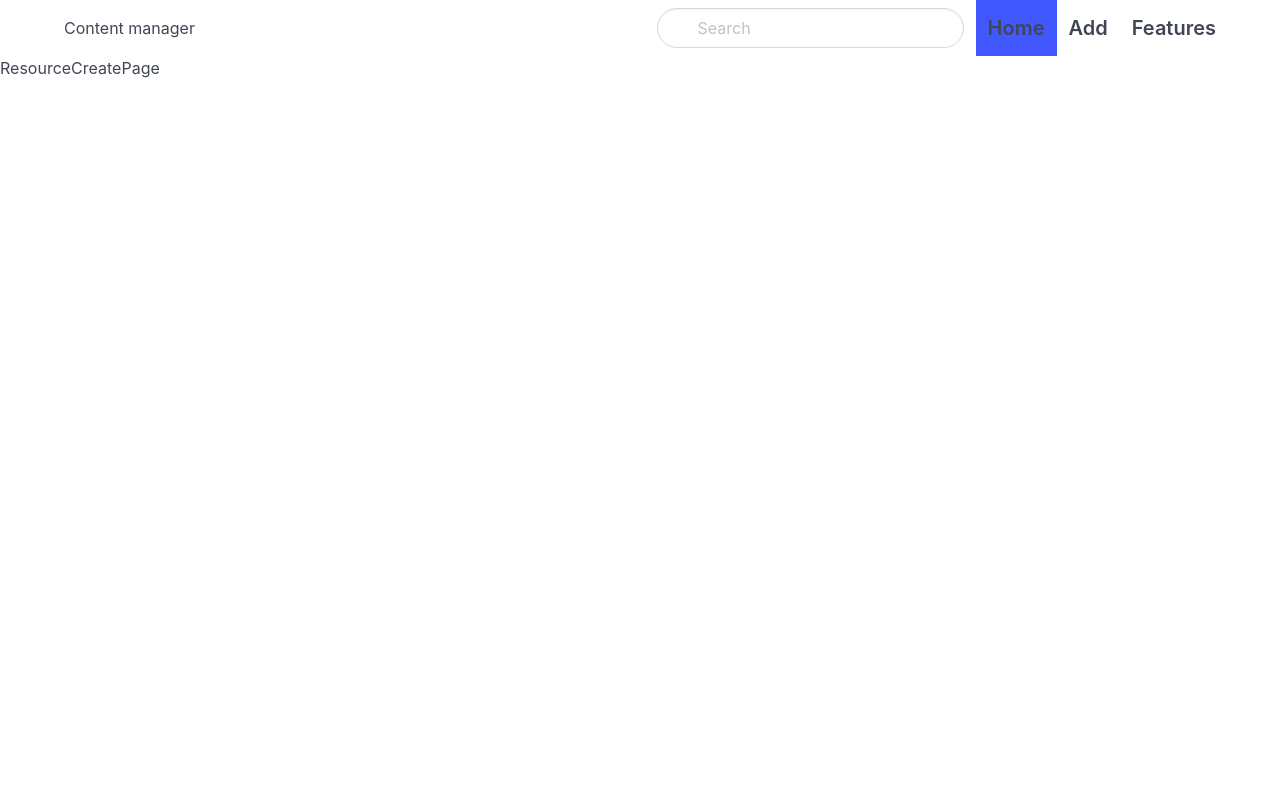
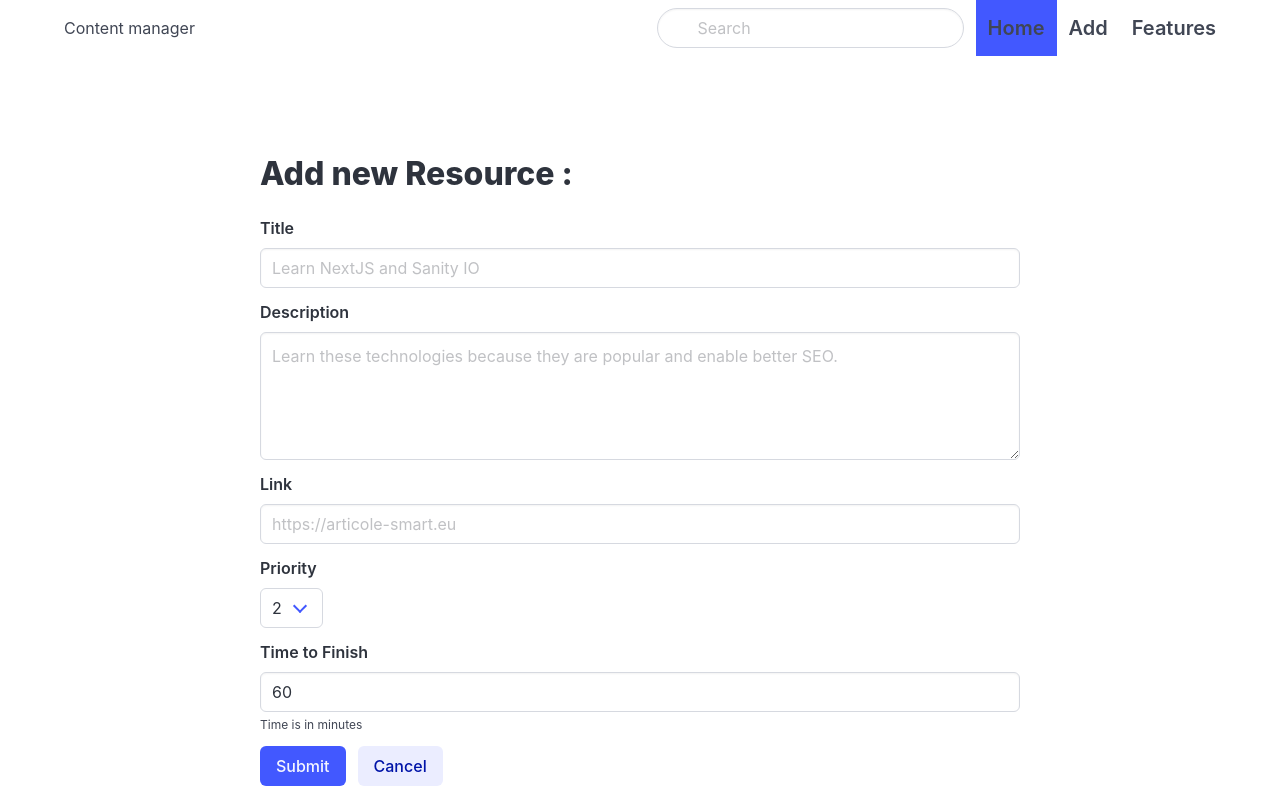
Before and after one commit to samedan/2412_nextjs_jerga, a Next.js app: page /resources/new in a window 1280 px wide. Built offline with nearby package versions, Linux system fonts and the light colour scheme.

Commit message:
Added Form from Bulma

```diff
--- a/src/pages/_app.js
+++ b/src/pages/_app.js
@@ -2,7 +2,7 @@ import "@/styles/globals.css";
 import "bulma/css/bulma.min.css";
 
 export default function App({ Component, pageProps }) {
-  console.log(Component);
+  // console.log(Component);
 
   return <Component {...pageProps} />;
 }
--- a/src/pages/resources/new.jsx
+++ b/src/pages/resources/new.jsx
@@ -1,9 +1,102 @@
 import Layout from "@/components/Layout";
+import { useState } from "react";
+
+const DEFAULT_DATA = {
+  title: "",
+  description: "",
+  link: "",
+  priority: "2",
+  timeToFinish: 60,
+};
 
 const ResourceCreatePage = () => {
+  const [form, setForm] = useState(DEFAULT_DATA);
   return (
     <Layout>
-      <div>ResourceCreatePage</div>
+      <div className="container">
+        <div className="columns">
+          <div className="column is-8 is-offset-2">
+            <div className="resource-form">
+              <h1 className="title">Add new Resource : </h1>
+              <form>
+                {/* text */}
+                <div className="field">
+                  <label className="label">Title</label>
+                  <div className="control">
+                    <input
+                      value={form.title}
+                      className="input"
+                      type="text"
+                      placeholder="Learn NextJS and Sanity IO"
+                    />
+                  </div>
+                </div>
+                {/* text */}
+
+                <div className="field">
+                  <label className="label">Description</label>
+                  <div className="control">
+                    <textarea
+                      value={form.description}
+                      className="textarea"
+                      placeholder="Learn these technologies because they are popular and enable better SEO."
+                    ></textarea>
+                  </div>
+                </div>
+                {/* text */}
+                <div className="field">
+                  <label className="label">Link</label>
+                  <div className="control">
+                    <input
+                      value={form.link}
+                      className="input"
+                      type="text"
+                      placeholder="https://articole-smart.eu"
+                    />
+                  </div>
+                </div>
+                {/* text */}
+                <div className="field">
+                  <label className="label">Priority</label>
+                  <div className="control">
+                    <div className="select">
+                      <select value={form.priority}>
+                        <option>1</option>
+                        <option>2</option>
+                        <option>3</option>
+                      </select>
+                    </div>
+                  </div>
+                </div>
+                {/* text */}
+                <div className="field">
+                  <label className="label">Time to Finish</label>
+                  <div className="control">
+                    <input
+                      value={form.timeToFinish}
+                      className="input"
+                      type="number"
+                      placeholder="60 (time is in minutes)"
+                    />
+                  </div>
+                  <p className="help">Time is in minutes</p>
+                </div>
+
+                {/* Buttons */}
+                <div className="field is-grouped">
+                  <div className="control">
+                    <button className="button is-link">Submit</button>
+                  </div>
+                  <div className="control">
+                    <button className="button is-link is-light">Cancel</button>
+                  </div>
+                </div>
+                {/* End Buttons */}
+              </form>
+            </div>
+          </div>
+        </div>
+      </div>
     </Layout>
   );
 };
--- a/src/styles/globals.css
+++ b/src/styles/globals.css
@@ -20,3 +20,6 @@ body {
   font-family: Arial, Helvetica, sans-serif;
   padding: 50px;
 }
+.resource-form {
+  margin-top: 100px;
+}
```
Also changed, not shown: 1 other file (tests, documents, lock files or other folders).
